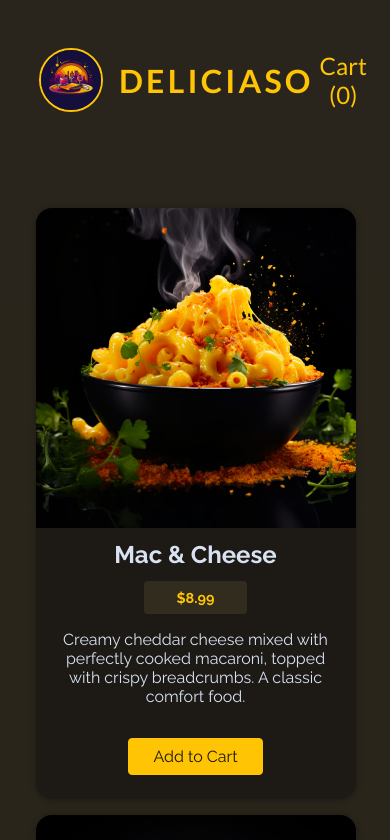
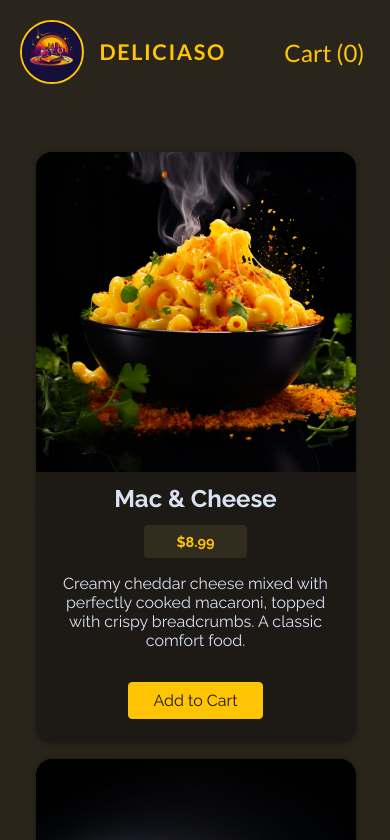
Before and after one commit to Julianah253/Food-App, a React (Vite) app: page / in a window 390 px wide. Shown: the top 840 px of the page. Built offline with nearby package versions, Linux system fonts and the light colour scheme.

Commit message:
font size changed-mobile

```diff
--- a/src/index.css
+++ b/src/index.css
@@ -22,6 +22,28 @@ body {
 }
 
 @media (max-width: 768px) {
+  #main-header {
+    padding: 1.25rem 5%;
+  }
+
+  #main-header #title {
+    gap: 0.5rem;
+  }
+
+  #main-header #title img {
+    width: 3rem;
+    height: 3rem;
+  }
+
+  #main-header h1 {
+    font-size: 1.35rem;
+    letter-spacing: 0.1rem;
+  }
+
+  #main-header button {
+    font-size: 1.15rem;
+  }
+
   #main-header.is-fixed {
     position: fixed;
     top: 0;
```
